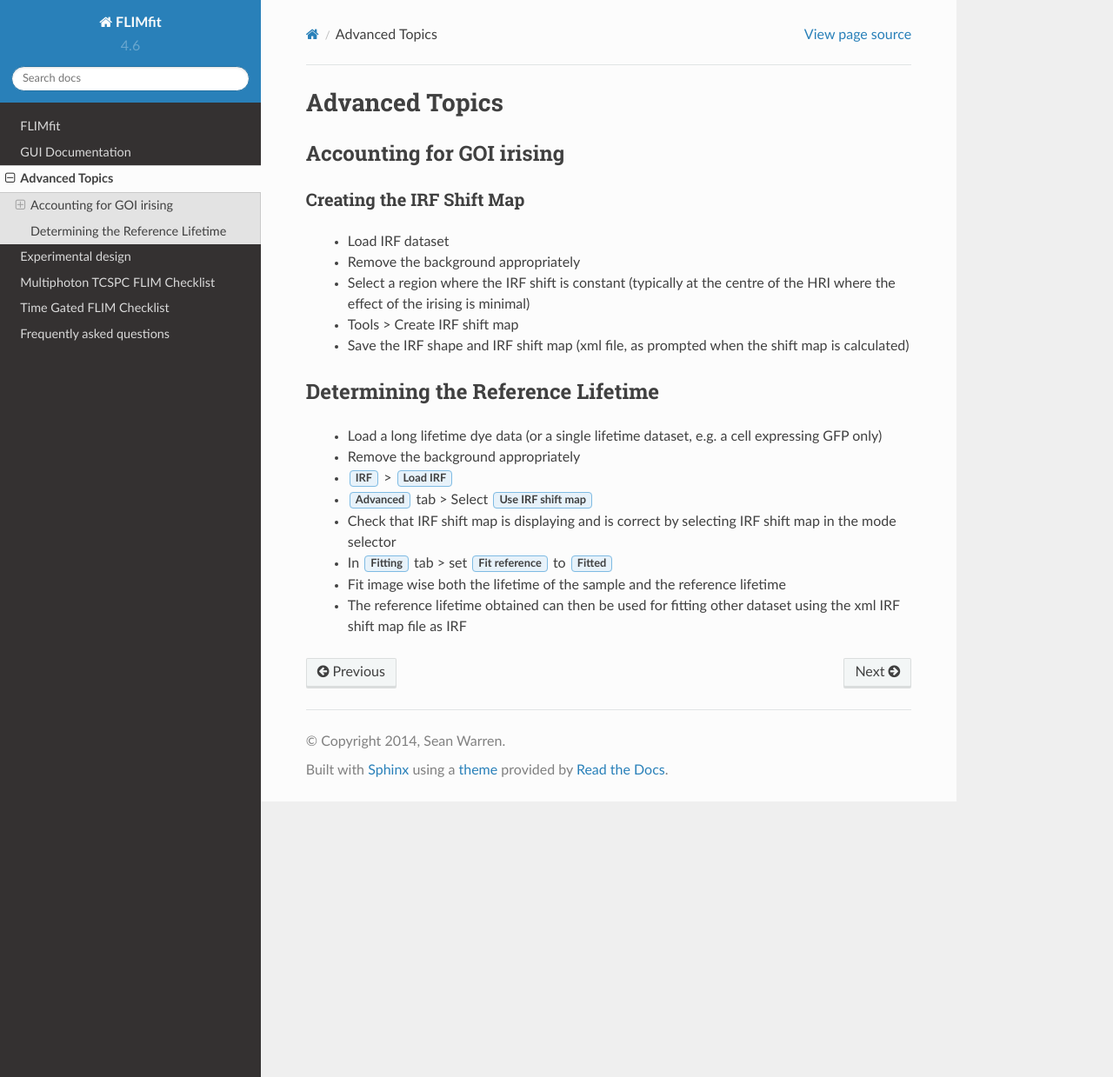
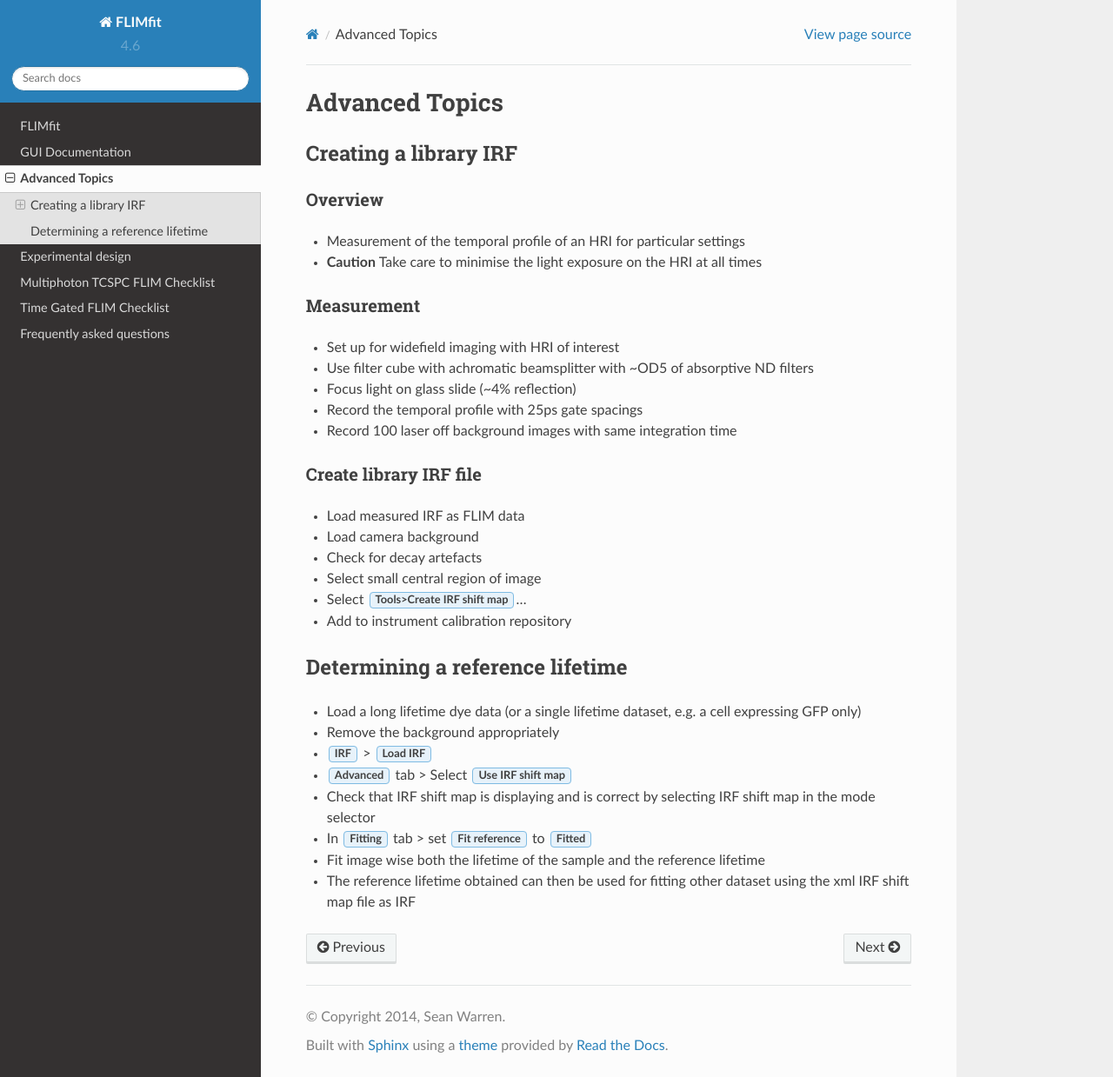
Before and after one commit to flimfit/FLIMfit-documentation, a Sphinx documentation site: the page built from source/advanced.rst, in a window 1280 px wide and 1239 px high. Shown: the whole window at 87% size. Built offline with Sphinx 7.4.7 and the Read the Docs theme 2.0.0, drawn with Linux system fonts in a browser that asks for light colours; pages that are not in the unit, such as notebooks, are missing from menus.

Commit message:
Update advanced.rst

```diff
--- a/source/advanced.rst
+++ b/source/advanced.rst
@@ -3,24 +3,41 @@
 Advanced Topics
 ==================================
 
-Accounting for GOI irising
+Creating a library IRF
 ----------------------------------
+Overview
+""""""""""""""""""""""""""
+* Measurement of the temporal profile of an HRI for particular settings
+* **Caution**  Take care to minimise the light exposure on the HRI at all times
 
-Creating the IRF Shift Map
-^^^^^^^^^^^^^^^^^^^^^^^^^^^^^
- * Load IRF dataset
- * Remove the background appropriately
- * Select a region where the IRF shift is constant (typically at the centre of the HRI where the effect of the irising is minimal)
- * Tools > Create IRF shift map
- * Save the IRF shape and IRF shift map (xml file, as prompted when the shift map is calculated)
+Measurement
+""""""""""""""""""""""""""
+* Set up for widefield imaging with HRI of interest
+* Use filter cube with achromatic beamsplitter with ~OD5 of absorptive ND filters
+* Focus light on glass slide (~4% reflection)
+* Record the temporal profile with 25ps gate spacings
+* Record 100 laser off background images with same integration time
 
-Determining the Reference Lifetime
+Create library IRF file
+""""""""""""""""""""""""""
+* Load measured IRF as FLIM data
+* Load camera background
+* Check for decay artefacts
+* Select small central region of image
+* Select :guilabel:`Tools>Create IRF shift map`...
+* Add to instrument calibration repository
+
+
+
+
+
+Determining a reference lifetime
 ----------------------------------
- * Load a long lifetime dye data (or a single lifetime dataset, e.g. a cell expressing GFP only)
- * Remove the background appropriately
- * :guilabel:`IRF` > :guilabel:`Load IRF`
- * :guilabel:`Advanced` tab > Select :guilabel:`Use IRF shift map`
- * Check that IRF shift map is displaying and is correct by selecting IRF shift map in the mode selector
- * In :guilabel:`Fitting` tab > set :guilabel:`Fit reference` to  :guilabel:`Fitted`
- * Fit image wise both the lifetime of the sample and the reference lifetime
- * The reference lifetime obtained can then be used for fitting other dataset using the xml IRF shift map file as IRF
+* Load a long lifetime dye data (or a single lifetime dataset, e.g. a cell expressing GFP only)
+* Remove the background appropriately
+* :guilabel:`IRF` > :guilabel:`Load IRF`
+* :guilabel:`Advanced` tab > Select :guilabel:`Use IRF shift map`
+* Check that IRF shift map is displaying and is correct by selecting IRF shift map in the mode selector
+* In :guilabel:`Fitting` tab > set :guilabel:`Fit reference` to  :guilabel:`Fitted`
+* Fit image wise both the lifetime of the sample and the reference lifetime
+* The reference lifetime obtained can then be used for fitting other dataset using the xml IRF shift map file as IRF
```
